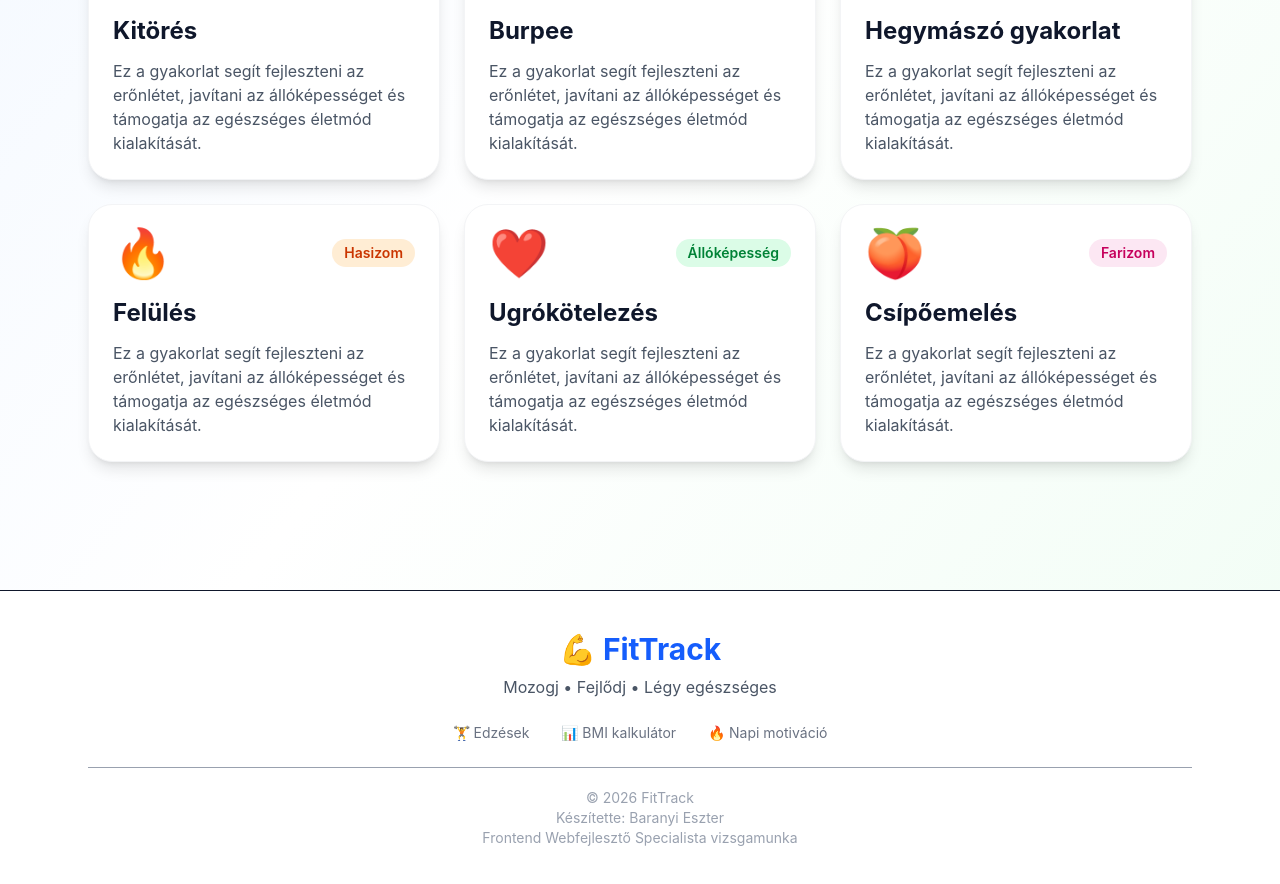
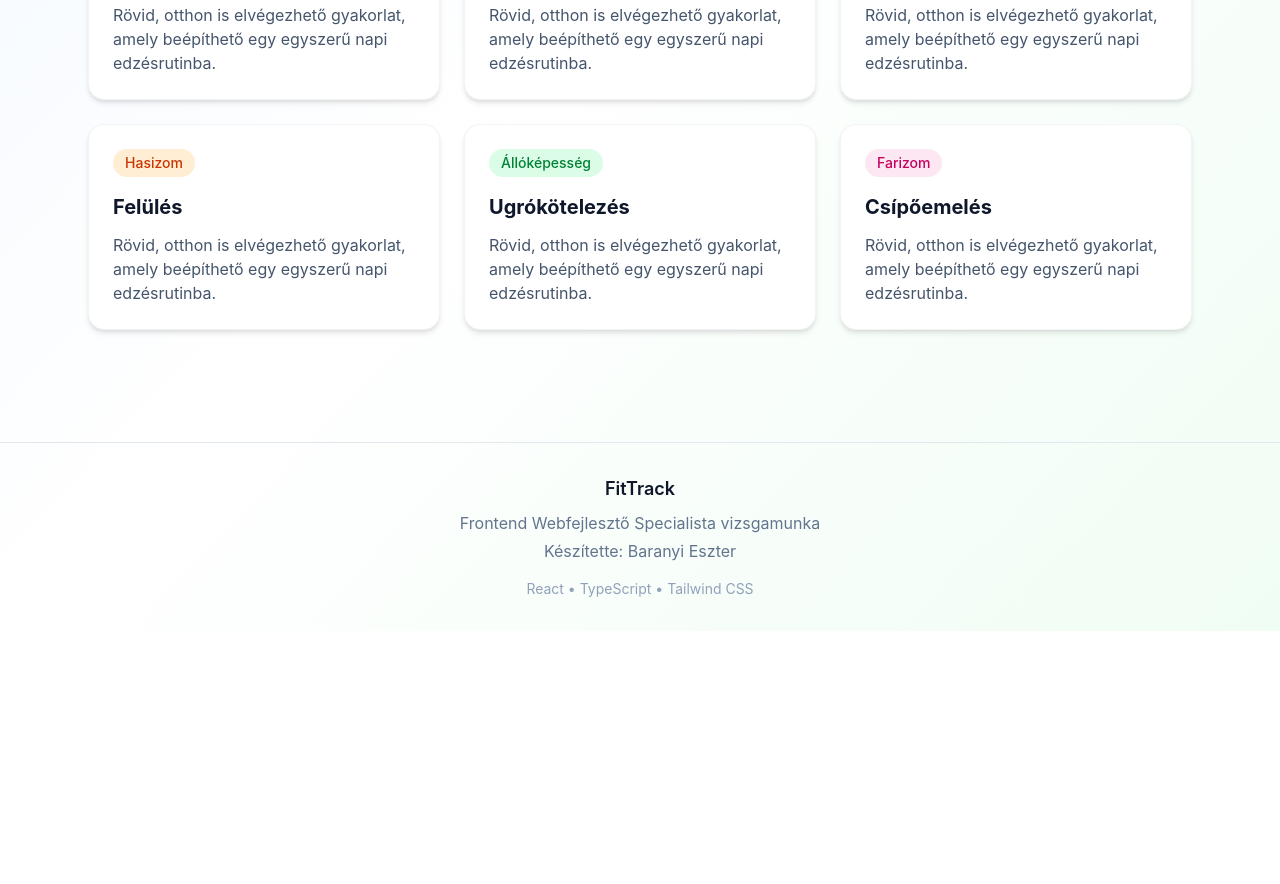
Before and after one commit to danceforever/fitness_app, a React (Vite) app: page /exercises in a window 1280 px wide. Shown: the part 720-1604 px from the top of the page. After the commit the page ends 1351 px from the top, so only its background shows below. Built offline with nearby package versions, Linux system fonts and the light colour scheme.

Commit message:
Tanári visszajelzések alapján finomítások

```diff
--- a/src/components/ExerciseCard.tsx
+++ b/src/components/ExerciseCard.tsx
@@ -7,29 +7,6 @@ export default function ExerciseCard({
   title,
   category,
 }: ExerciseCardProps) {
-  const getEmoji = () => {
-    switch (category) {
-      case "Erősítés":
-        return "💪";
-      case "Kardió":
-        return "🏃";
-      case "Hasizom":
-        return "🔥";
-      case "Állóképesség":
-        return "❤️";
-      case "Farizom":
-        return "🍑";
-      case "Alsótest":
-        return "🦵";
-      case "Láb edzés":
-        return "🏋️";
-      case "Törzsizom":
-        return "⚡";
-      default:
-        return "🏋️";
-    }
-  };
-
   const getBadgeColor = () => {
     switch (category) {
       case "Erősítés":
@@ -43,9 +20,8 @@ export default function ExerciseCard({
       case "Farizom":
         return "bg-pink-100 text-pink-700";
       case "Alsótest":
+      case "Láb edzés":
         return "bg-purple-100 text-purple-700";
-      case "Láb edzés":
-        return "bg-indigo-100 text-indigo-700";
       case "Törzsizom":
         return "bg-yellow-100 text-yellow-700";
       default:
@@ -54,24 +30,22 @@ export default function ExerciseCard({
   };
 
   return (
-    <div className="bg-white text-slate-900 rounded-3xl shadow-lg border border-gray-100 p-6 hover:-translate-y-2 hover:shadow-2xl transition duration-300">
-      <div className="flex justify-between items-center mb-5">
-        <span className="text-5xl">{getEmoji()}</span>
-
+    <div className="bg-white text-slate-900 rounded-2xl shadow-md border border-gray-100 p-6 hover:-translate-y-1 hover:shadow-lg transition duration-300">
+      <div className="flex justify-between items-center mb-4">
         <span
-          className={`px-3 py-1 rounded-full text-sm font-semibold ${getBadgeColor()}`}
+          className={`px-3 py-1 rounded-full text-sm font-medium ${getBadgeColor()}`}
         >
           {category}
         </span>
       </div>
 
-      <h3 className="text-2xl font-bold mb-3">
+      <h3 className="text-xl font-bold mb-3">
         {title}
       </h3>
 
-      <p className="text-gray-600">
-        Ez a gyakorlat segít fejleszteni az erőnlétet, javítani az állóképességet
-        és támogatja az egészséges életmód kialakítását.
+      <p className="text-slate-600">
+        Rövid, otthon is elvégezhető gyakorlat, amely beépíthető egy egyszerű
+        napi edzésrutinba.
       </p>
     </div>
   );
--- a/src/components/Footer.tsx
+++ b/src/components/Footer.tsx
@@ -1,28 +1,22 @@
 export default function Footer() {
   return (
-    <footer className="mt-20 border-t bg-white">
-      <div className="max-w-6xl mx-auto px-6 py-10 text-center">
+    <footer className="mt-16 border-t border-slate-200 dark:border-slate-700">
+      <div className="max-w-6xl mx-auto px-6 py-8 text-center">
+        <h3 className="text-lg font-semibold">
+          FitTrack
+        </h3>
 
-        <h2 className="text-3xl font-bold text-blue-600 mb-2">
-          💪 FitTrack
-        </h2>
-
-        <p className="text-gray-600 mb-6">
-          Mozogj • Fejlődj • Légy egészséges
+        <p className="text-slate-500 mt-2">
+          Frontend Webfejlesztő Specialista vizsgamunka
         </p>
 
-        <div className="flex justify-center gap-8 text-sm text-gray-500 mb-6 flex-wrap">
-          <span>🏋️ Edzések</span>
-          <span>📊 BMI kalkulátor</span>
-          <span>🔥 Napi motiváció</span>
-        </div>
+        <p className="text-slate-500 mt-1">
+          Készítette: Baranyi Eszter
+        </p>
 
-        <div className="border-t pt-5 text-sm text-gray-400">
-          <p>© 2026 FitTrack</p>
-          <p>Készítette: Baranyi Eszter</p>
-          <p>Frontend Webfejlesztő Specialista vizsgamunka</p>
-        </div>
-
+        <p className="text-sm text-slate-400 mt-4">
+          React • TypeScript • Tailwind CSS
+        </p>
       </div>
     </footer>
   );
--- a/src/pages/Exercises.tsx
+++ b/src/pages/Exercises.tsx
@@ -24,10 +24,11 @@ export default function Exercises() {
           💪 Edzések
         </h1>
 
-        <p className="text-slate-600 mt-4 max-w-2xl mx-auto">
-          Válassz az egyszerű, otthon is könnyen elvégezhető gyakorlatok közül,
-          és építsd fel a saját edzésrutinodat.
-        </p>
+   <p className="text-slate-600 mt-4 max-w-2xl mx-auto">
+  Az oldalon néhány egyszerű, otthon is elvégezhető gyakorlat szerepel.
+  A cél nem egy teljes edzésterv készítése, hanem a komponensek és a
+  reszponzív kártyás elrendezés bemutatása.
+</p>
       </div>
 
       <div className="grid sm:grid-cols-2 lg:grid-cols-3 gap-6">
```
